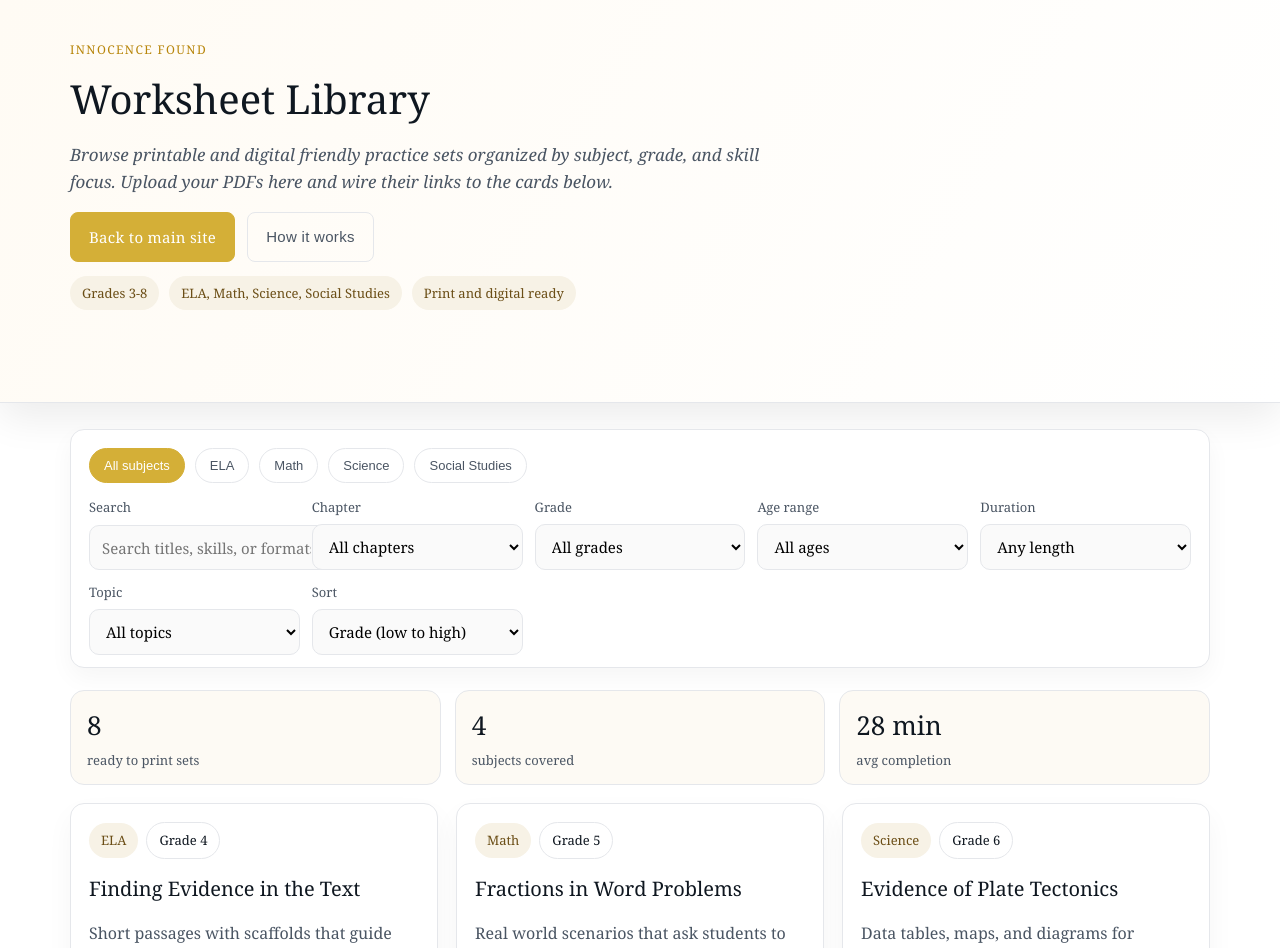
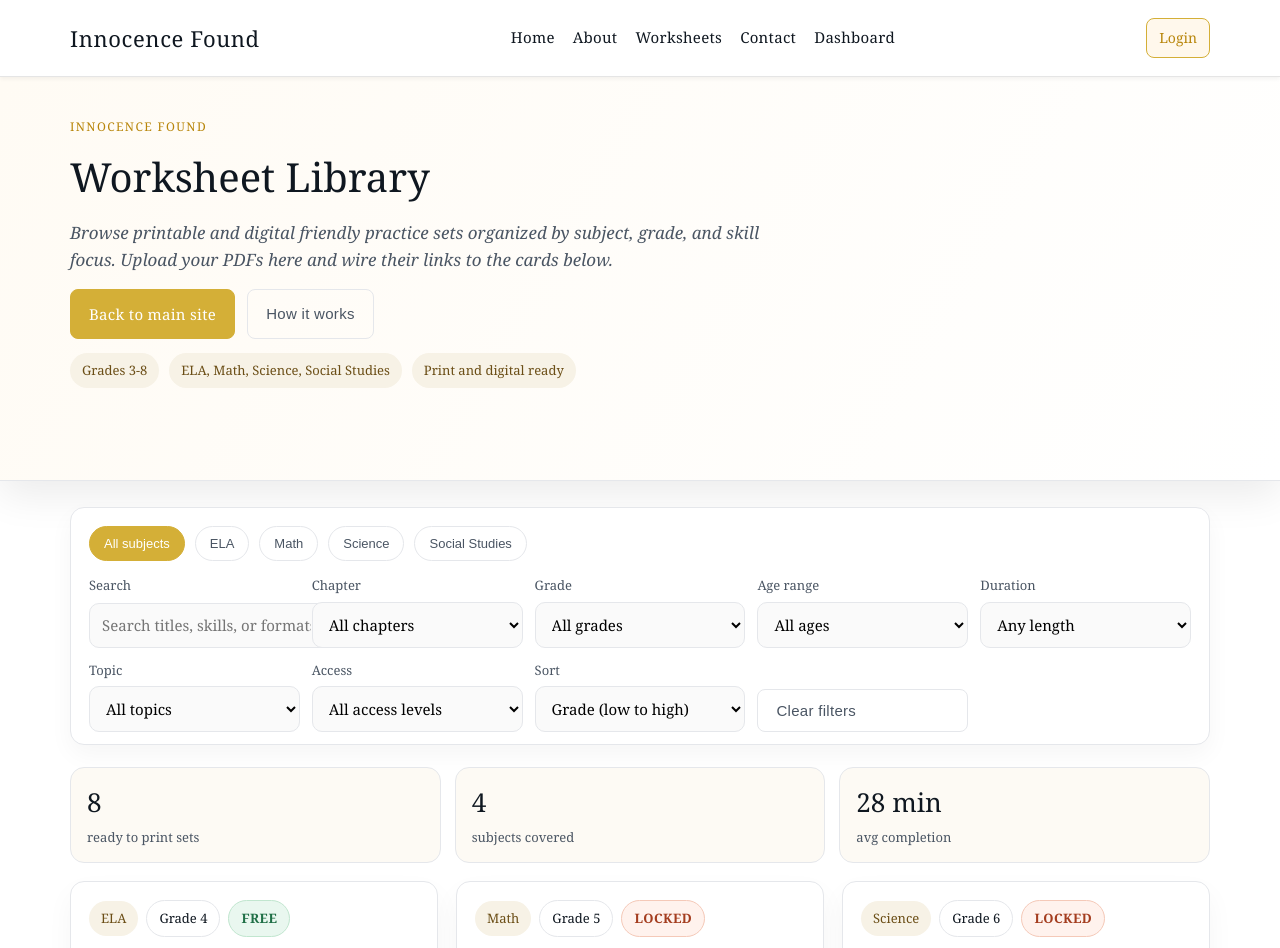
Before and after one commit to dmcglasson/Innocence-Found, a plain HTML site: page worksheet_pages/worksheets_ui.html in a window 1280 px wide. Shown: the top 948 px of the page. Drawn offline with Linux system fonts and the light colour scheme.

Commit message:
IF-81 more functionalities add to the UI

```diff
--- a/worksheet_pages/app.js
+++ b/worksheet_pages/app.js
@@ -12,6 +12,7 @@ const worksheets = [
     format: "PDF + Google Doc",
     description: "Short passages with scaffolds that guide students to cite and explain textual evidence.",
     file: "ela-evidence.pdf",
+    access: "free",
   },
   {
     id: "math-fractions",
@@ -26,6 +27,7 @@ const worksheets = [
     format: "PDF + Jamboard",
     description: "Real world scenarios that ask students to model and solve fraction addition and subtraction.",
     file: "math-fractions.pdf",
+    access: "locked",
   },
   {
     id: "science-tectonics",
@@ -40,6 +42,7 @@ const worksheets = [
     format: "PDF + slide deck",
     description: "Data tables, maps, and diagrams for students to analyze patterns in earthquakes and volcanoes.",
     file: "science-tectonics.pdf",
+    access: "locked",
   },
   {
     id: "history-sources",
@@ -54,6 +57,7 @@ const worksheets = [
     format: "PDF + editable doc",
     description: "Source sets with guiding questions that ask students to evaluate credibility and perspective.",
     file: "history-sources.pdf",
+    access: "free",
   },
   {
     id: "ela-argument",
@@ -68,6 +72,7 @@ const worksheets = [
     format: "PDF + fillable form",
     description: "Graphic organizers that guide claim, evidence, and reasoning with mentor sentence stems.",
     file: "ela-argument.pdf",
+    access: "locked",
   },
   {
     id: "math-word-problems",
@@ -82,6 +87,7 @@ const worksheets = [
     format: "PDF + printable cards",
     description: "Visual models and scaffolds for two step problems using the four operations.",
     file: "math-word-problems.pdf",
+    access: "free",
   },
   {
     id: "science-energy",
@@ -96,6 +102,7 @@ const worksheets = [
     format: "PDF + lab sheet",
     description: "Short scenarios that ask students to identify the direction of energy flow and support claims.",
     file: "science-energy.pdf",
+    access: "free",
   },
   {
     id: "ela-context-clues",
@@ -110,6 +117,7 @@ const worksheets = [
     format: "PDF",
     description: "Quick passages where students use nearby words to infer meaning of bolded terms.",
     file: "ela-context-clues.pdf",
+    access: "locked",
   },
 ];
 
@@ -120,6 +128,7 @@ const state = {
   ageRange: "all",
   topic: "all",
   duration: "all",
+  access: "all",
   sort: "grade-asc",
   search: "",
 };
@@ -140,8 +149,8 @@ function wireFilters() {
   const ageSelect = document.getElementById("ageSelect");
   const durationSelect = document.getElementById("durationSelect");
   const topicSelect = document.getElementById("topicSelect");
+  const accessSelect = document.getElementById("accessSelect");
   const sortSelect = document.getElementById("sortSelect");
-  const clearBtn = document.getElementById("clearFilters");
 
   chipRow.addEventListener("click", (e) => {
     const btn = e.target.closest("button[data-subject]");
@@ -182,12 +191,19 @@ function wireFilters() {
     applyFilters();
   });
 
+  accessSelect.addEventListener("change", (e) => {
+    state.access = e.target.value;
+    applyFilters();
+  });
+
   sortSelect.addEventListener("change", (e) => {
     state.sort = e.target.value;
     applyFilters();
   });
 
-  clearBtn.addEventListener("click", resetFilters);
+  document.querySelectorAll("[data-clear-filters]").forEach((btn) => {
+    btn.addEventListener("click", resetFilters);
+  });
 }
 
 function resetFilters() {
@@ -197,6 +213,7 @@ function resetFilters() {
   state.ageRange = "all";
   state.topic = "all";
   state.duration = "all";
+  state.access = "all";
   state.sort = "grade-asc";
   state.search = "";
 
@@ -206,6 +223,7 @@ function resetFilters() {
   document.getElementById("ageSelect").value = "all";
   document.getElementById("durationSelect").value = "all";
   document.getElementById("topicSelect").value = "all";
+  document.getElementById("accessSelect").value = "all";
   document.getElementById("sortSelect").value = "grade-asc";
   document.querySelectorAll("#subjectChips .chip").forEach((chip) => {
     chip.classList.toggle("active", chip.dataset.subject === "all");
@@ -222,6 +240,7 @@ function applyFilters() {
     .filter(matchesAgeRange)
     .filter(matchesDuration)
     .filter(matchesTopic)
+    .filter(matchesAccess)
     .filter(matchesSearch)
     .sort(applySort);
 
@@ -260,6 +279,10 @@ function matchesDuration(item) {
 
 function matchesTopic(item) {
   return state.topic === "all" || item.topic === state.topic;
+}
+
+function matchesAccess(item) {
+  return state.access === "all" || item.access === state.access;
 }
 
 function matchesSearch(item) {
@@ -309,6 +332,9 @@ function render(list) {
       <header>
         <span class="pill">${item.subject}</span>
         <span class="pill outline">Grade ${item.grade}</span>
+        <span class="pill access ${item.access}">
+          ${item.access === "free" ? "Free" : "Locked"}
+        </span>
       </header>
       <h3>${item.title}</h3>
       <p>${item.description}</p>
@@ -368,6 +394,9 @@ function openPreview(item) {
   const modal = document.getElementById("previewModal");
   document.getElementById("previewSubject").textContent = item.subject;
   document.getElementById("previewGrade").textContent = `Grade ${item.grade}`;
+  const accessEl = document.getElementById("previewAccess");
+  accessEl.textContent = item.access === "free" ? "Free" : "Locked";
+  accessEl.className = `pill access ${item.access}`;
   document.getElementById("previewTitle").textContent = item.title;
   document.getElementById("previewDescription").textContent = item.description;
 
--- a/worksheet_pages/styles.css
+++ b/worksheet_pages/styles.css
@@ -24,6 +24,95 @@ body {
   color: var(--ink);
   background: var(--paper);
   line-height: 1.6;
+}
+
+.site-header {
+  background: #ffffff;
+  border-bottom: 1px solid #e5e5e5;
+  padding: 18px 0;
+  position: sticky;
+  top: 0;
+  z-index: 120;
+  box-shadow: 0 2px 4px rgba(0, 0, 0, 0.05);
+}
+
+.site-nav {
+  max-width: 1180px;
+  margin: 0 auto;
+  padding: 0 20px;
+  display: flex;
+  justify-content: space-between;
+  align-items: center;
+  gap: 16px;
+}
+
+.site-logo {
+  font-size: 22px;
+  font-weight: 500;
+  color: var(--ink);
+  text-decoration: none;
+  letter-spacing: 0.6px;
+}
+
+.site-logo:hover {
+  color: var(--accent-dark);
+}
+
+.site-nav-links {
+  display: flex;
+  list-style: none;
+  gap: 18px;
+  margin: 0;
+  padding: 0;
+}
+
+.site-nav-links a {
+  color: var(--ink);
+  text-decoration: none;
+  font-size: 15px;
+  letter-spacing: 0.3px;
+  position: relative;
+  padding-bottom: 4px;
+}
+
+.site-nav-links a::after {
+  content: "";
+  position: absolute;
+  left: 0;
+  bottom: 0;
+  width: 0;
+  height: 1px;
+  background: var(--accent-dark);
+  transition: width 0.2s ease;
+}
+
+.site-nav-links a:hover {
+  color: var(--accent-dark);
+}
+
+.site-nav-links a:hover::after {
+  width: 100%;
+}
+
+.site-user-menu {
+  display: flex;
+  gap: 12px;
+  align-items: center;
+  font-size: 14px;
+}
+
+.site-login {
+  color: var(--accent-dark);
+  text-decoration: none;
+  border: 1px solid var(--accent);
+  padding: 8px 12px;
+  border-radius: 8px;
+  background: #fff8ec;
+}
+
+.site-login:hover {
+  background: var(--accent);
+  color: #fff;
 }
 
 .shell {
@@ -88,6 +177,24 @@ body {
   background: var(--paper);
   border: 1px solid var(--line);
   color: var(--ink);
+}
+
+.pill.access {
+  font-weight: 600;
+  letter-spacing: 0.4px;
+  text-transform: uppercase;
+}
+
+.pill.access.free {
+  background: #e9f7ef;
+  border: 1px solid #c1e6cf;
+  color: #1f6f46;
+}
+
+.pill.access.locked {
+  background: #fff2ed;
+  border: 1px solid #f5c9b8;
+  color: #a43d1f;
 }
 
 .btn {
@@ -173,6 +280,15 @@ body {
   display: grid;
   grid-template-columns: repeat(auto-fit, minmax(180px, 1fr));
   gap: 12px;
+}
+
+.filter-actions {
+  display: flex;
+  align-items: flex-end;
+}
+
+.filter-actions .btn {
+  width: 100%;
 }
 
 .filter-controls label {
@@ -367,9 +483,26 @@ body {
   color: var(--muted);
 }
 
+.site-footer {
+  background: #f9f9f9;
+  border-top: 1px solid #e5e5e5;
+  padding: 26px 20px;
+  text-align: center;
+  color: #666666;
+  font-size: 14px;
+  font-style: italic;
+}
+
 @media (max-width: 640px) {
   .topbar h1 {
     font-size: 32px;
+  }
+  .site-nav {
+    flex-direction: column;
+    align-items: flex-start;
+  }
+  .site-nav-links {
+    flex-wrap: wrap;
   }
   .filter-controls {
     grid-template-columns: 1fr;
--- a/worksheet_pages/worksheets_ui.html
+++ b/worksheet_pages/worksheets_ui.html
@@ -7,6 +7,22 @@
   <link rel="stylesheet" href="styles.css">
 </head>
 <body>
+  <header class="site-header">
+    <nav class="site-nav">
+      <a class="site-logo" href="../index.html#home">Innocence Found</a>
+      <ul class="site-nav-links">
+        <li><a href="../index.html#home">Home</a></li>
+        <li><a href="../index.html#about">About</a></li>
+        <li><a href="../index.html#worksheets">Worksheets</a></li>
+        <li><a href="../index.html#contact">Contact</a></li>
+        <li><a href="../index.html#dashboard">Dashboard</a></li>
+      </ul>
+      <div class="site-user-menu">
+        <a class="site-login" href="../index.html#login">Login</a>
+      </div>
+    </nav>
+  </header>
+
   <header class="topbar">
     <div class="shell">
       <p class="eyebrow">Innocence Found</p>
@@ -81,6 +97,14 @@
           </select>
         </label>
         <label>
+          <span>Access</span>
+          <select id="accessSelect">
+            <option value="all">All access levels</option>
+            <option value="free">Free</option>
+            <option value="locked">Locked</option>
+          </select>
+        </label>
+        <label>
           <span>Sort</span>
           <select id="sortSelect">
             <option value="grade-asc">Grade (low to high)</option>
@@ -88,6 +112,9 @@
             <option value="title">Title A-Z</option>
           </select>
         </label>
+        <div class="filter-actions">
+          <button class="btn ghost" type="button" data-clear-filters>Clear filters</button>
+        </div>
       </div>
     </section>
 
@@ -110,7 +137,7 @@
       <div id="worksheetList" class="cards-grid"></div>
       <div id="emptyState" class="empty-state" hidden>
         <p>No worksheets match these filters.</p>
-        <button class="btn secondary" id="clearFilters" type="button">Clear filters</button>
+        <button class="btn secondary" type="button" data-clear-filters>Clear filters</button>
       </div>
     </section>
 
@@ -130,6 +157,7 @@
       <button class="modal-close" id="closePreview" aria-label="Close preview">x</button>
       <p class="pill" id="previewSubject"></p>
       <p class="pill outline" id="previewGrade"></p>
+      <p class="pill access" id="previewAccess"></p>
       <h3 id="previewTitle"></h3>
       <p class="preview-desc" id="previewDescription"></p>
       <ul class="meta-list" id="previewMeta"></ul>
@@ -140,6 +168,10 @@
     </div>
   </div>
 
+  <footer class="site-footer">
+    <p>&copy; 2024 Innocence Found. All rights reserved.</p>
+  </footer>
+
   <script src="app.js"></script>
 </body>
 </html>
```
